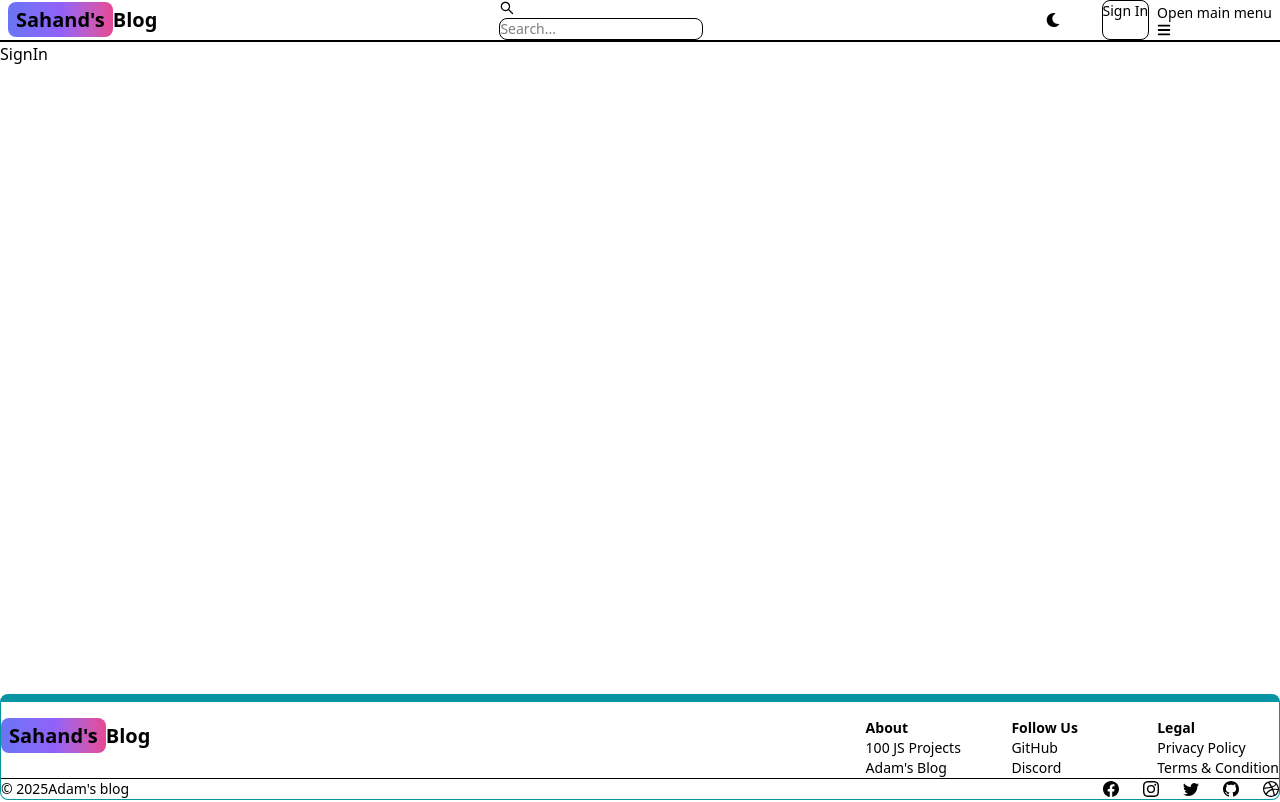
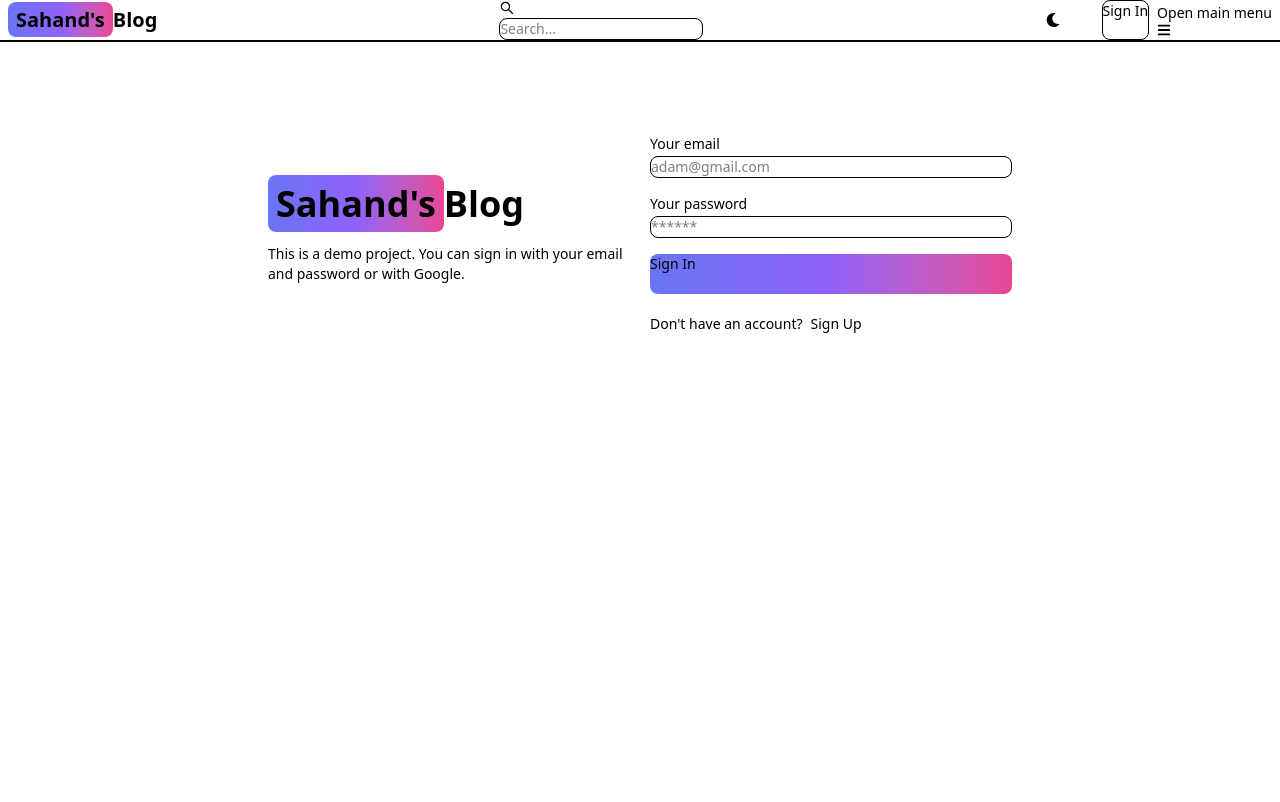
Before and after one commit to Esmurzelly/blog_2, a React (Vite) app in the folder client/: page /sign-in in a window 1280 px wide. Shown: the top 802 px of the page. Built offline with nearby package versions, Linux system fonts and the light colour scheme.

Commit message:
SignIn UI / functionality

```diff
--- a/client/src/pages/SignIn.jsx
+++ b/client/src/pages/SignIn.jsx
@@ -1,8 +1,105 @@
-import React from 'react'
+import React, { useState } from 'react'
+import { Alert, Button, Label, Spinner, TextInput } from 'flowbite-react'
+import { Link, useNavigate } from 'react-router-dom'
 
 const SignIn = () => {
+  const [formData, setFormData] = useState({});
+  const [errorMessage, setErrorMessage] = useState(null);
+  const [loading, setLoading] = useState(false);
+  const navigate = useNavigate();
+
+  const handleChange = e => {
+    setFormData({ ...formData, [e.target.id]: e.target.value.trim() });
+  };
+
+  const handleSubmit = async e => {
+    e.preventDefault();
+
+    if (!formData.email || !formData.password) {
+      return setErrorMessage("Please fill out all fields.");
+    }
+
+    try {
+      setLoading(true);
+      setErrorMessage(null);
+
+      const res = await fetch('/api/auth/signin', {
+        method: "POST",
+        headers: { 'Content-Type': 'application/json' },
+        body: JSON.stringify(formData),
+      });
+
+      const data = await res.json();
+
+      if (data.success === false) {
+        setLoading(false)
+        return setErrorMessage(data.message);
+      }
+
+      setLoading(false);
+
+      if(res.ok) navigate('/')
+
+    } catch (error) {
+      setErrorMessage(error);
+      setLoading(false);
+    }
+  }
+
   return (
-    <div>SignIn</div>
+    <div className="min-h-screen mt-20">
+      <div className="flex p-3 max-w-3xl mx-auto flex-col md:flex-row md:items-center gap-5">
+        <div className="flex-1">
+          <Link
+            to={'/'}
+            className='text-4xl font-bold dark:text-white'
+          >
+            <span className='px-2 py-1 bg-gradient-to-r from-indigo-500 via-purple-500 to-pink-500 rounded-lg dark:text-white'>Sahand's</span>
+            <span>Blog</span>
+          </Link>
+
+          <p className='text-sm mt-5'>This is a demo project. You can sign in with your email and password or with Google.</p>
+        </div>
+
+        <div className="flex-1">
+          <form className='flex flex-col gap-4' onSubmit={handleSubmit}>
+            <div>
+              <Label className="text-black" htmlFor="email">
+                <p>Your email</p>
+              </Label>
+              <TextInput onChange={handleChange} id='email' type='email' placeholder='adam@gmail.com' />
+            </div>
+
+            <div>
+              <Label className="text-black" htmlFor="password">
+                <p>Your password</p>
+              </Label>
+              <TextInput onChange={handleChange} id='password' type='password' placeholder='******' />
+            </div>
+
+            <Button disabled={loading} type='submit' className='bg-gradient-to-r from-indigo-500 via-purple-500 to-pink-500'>
+              {loading ? (
+                <>
+                  <Spinner size='sm' color="info" aria-label="Info spinner example" />
+                  <span className='pl-3'>Loading...</span>
+                </>
+              ) : "Sign In"}
+            </Button>
+          </form>
+
+          <div className="flex gap-2 text-sm mt-5">
+            <span>Don't have an account?</span> {""}
+            <Link to={'/sign-up'} className='text-blue-500'>Sign Up</Link>
+          </div>
+        </div>
+
+        {
+          errorMessage && (
+            <Alert className='mt-5' color='failure'>{errorMessage}</Alert>
+          )
+        }
+      </div>
+    </div>
   )
 }
 
```
